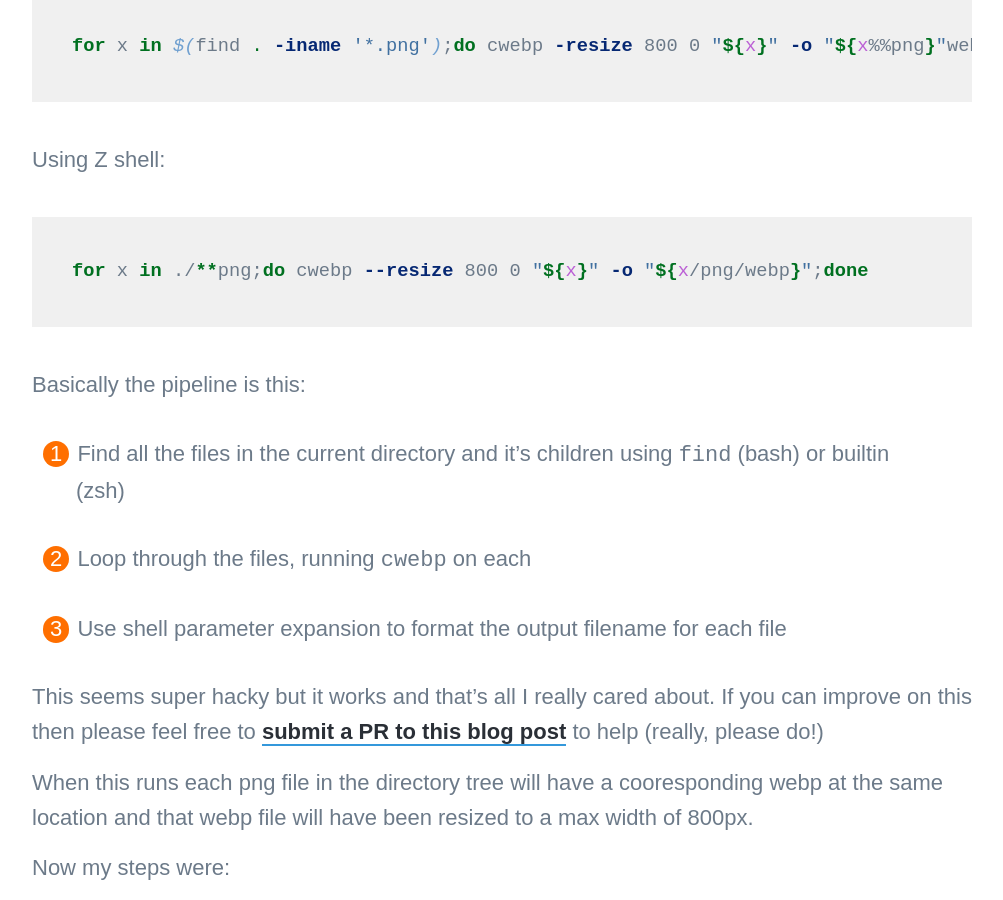
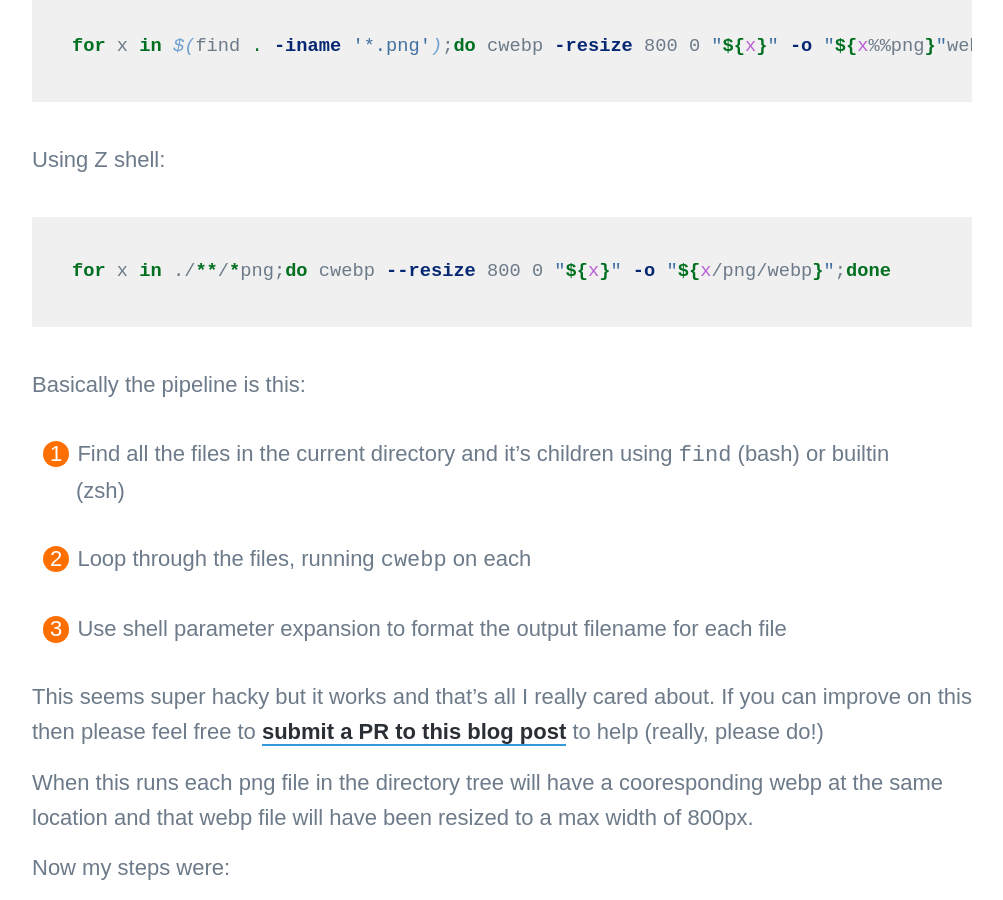
Before and after one commit to bubbafat/bubbafat.github.io, a Jekyll site: the page built from _posts/2022-03-15-converting-images-from-png-jpg-to-webp-and-resizing.md, in a window 1280 px wide and 900 px high, scrolled down 2238 px. Shown: the whole window, without its empty margins (138-1141 px from the left). Built offline with Jekyll 4.4.1, drawn with Linux system fonts in a browser that asks for light colours; nearby versions of some CDN libraries; some web fonts are replaced; comment, search, counter and statistics services are not loaded.

````diff
--- a/_posts/2022-03-15-converting-images-from-png-jpg-to-webp-and-resizing.md
+++ b/_posts/2022-03-15-converting-images-from-png-jpg-to-webp-and-resizing.md
@@ -52,7 +52,7 @@ for x in $(find . -iname '*.png');do cwebp -resize 800 0 "${x}" -o "${x%%png}"we
 Using Z shell:
 
 ```zsh
-for x in ./**png;do cwebp --resize 800 0 "${x}" -o "${x/png/webp}";done
+for x in ./**/*png;do cwebp --resize 800 0 "${x}" -o "${x/png/webp}";done
 ```
 
 Basically the pipeline is this:
````
